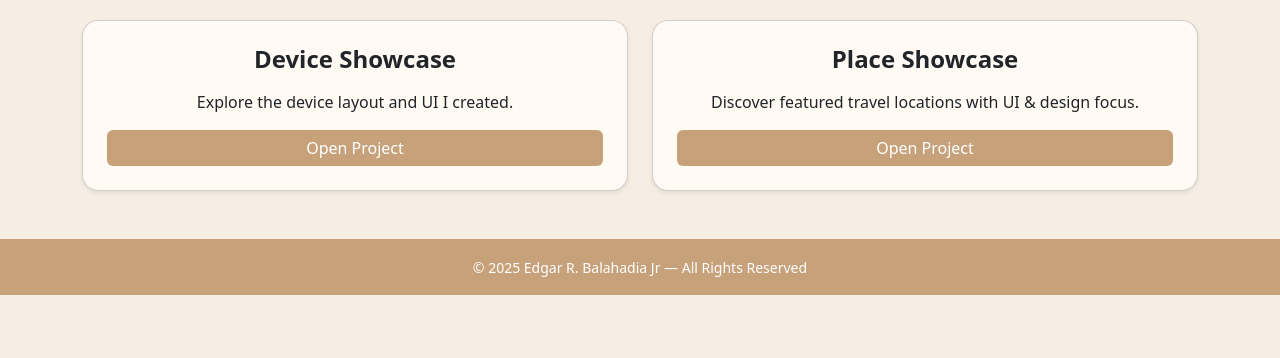
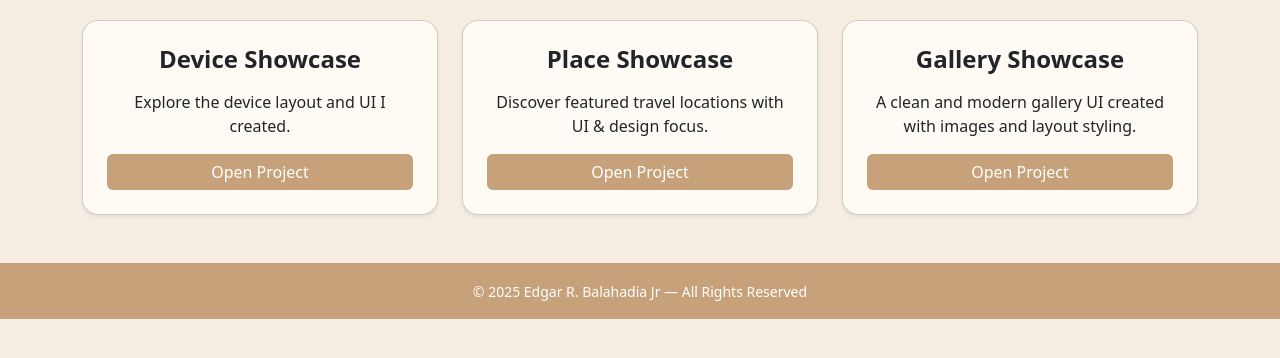
Before and after one commit to EdgarBalahadia/EdgarBalahadia.github.io, a plain HTML site: page index.html in a window 1280 px wide. Shown: the part 380-738 px from the top of the page. Drawn offline with nearby package versions, Linux system fonts and the light colour scheme.

Commit message:
add new project

```diff
--- a/index.html
+++ b/index.html
@@ -19,9 +19,9 @@
             border: none;
         }
 
-            .btn-custom:hover {
-                background-color: #a9825a;
-            }
+        .btn-custom:hover {
+            background-color: #a9825a;
+        }
 
         .card {
             background: #fffaf3;
@@ -47,20 +47,34 @@
     <section class="container mt-5">
         <h2 class="fw-bold text-center mb-4">Projects & Activities</h2>
         <div class="row g-4">
-            <div class="col-md-6">
+
+            <!-- Device Showcase -->
+            <div class="col-md-4">
                 <div class="card shadow-sm p-4 h-100 rounded-4 text-center">
                     <h4 class="fw-bold mb-3">Device Showcase</h4>
                     <p>Explore the device layout and UI I created.</p>
                     <a href="https://edgarbalahadia.github.io/Edgar_Balahadia.github.io/" class="btn btn-custom text-white w-100">Open Project</a>
                 </div>
             </div>
-            <div class="col-md-6">
+
+            <!-- Place Showcase -->
+            <div class="col-md-4">
                 <div class="card shadow-sm p-4 h-100 rounded-4 text-center">
                     <h4 class="fw-bold mb-3">Place Showcase</h4>
                     <p>Discover featured travel locations with UI & design focus.</p>
                     <a href="https://edgarbalahadia.github.io/edgarIloilo/" class="btn btn-custom text-white w-100">Open Project</a>
                 </div>
             </div>
+
+            <!-- Gallery Showcase (NEW PROJECT) -->
+            <div class="col-md-4">
+                <div class="card shadow-sm p-4 h-100 rounded-4 text-center">
+                    <h4 class="fw-bold mb-3">Gallery Showcase</h4>
+                    <p>A clean and modern gallery UI created with images and layout styling.</p>
+                    <a href="https://edgarbalahadia.github.io/Valorant/" class="btn btn-custom text-white w-100">Open Project</a>
+                </div>
+            </div>
+
         </div>
     </section>
 
```
